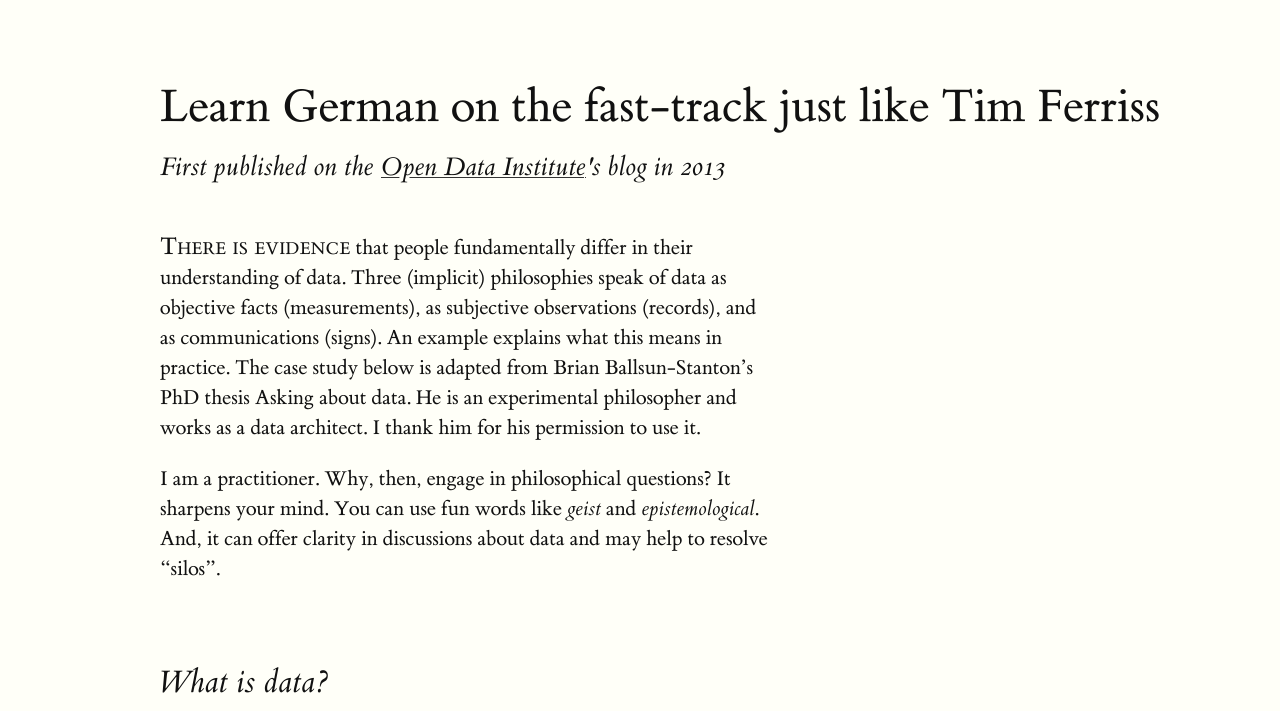
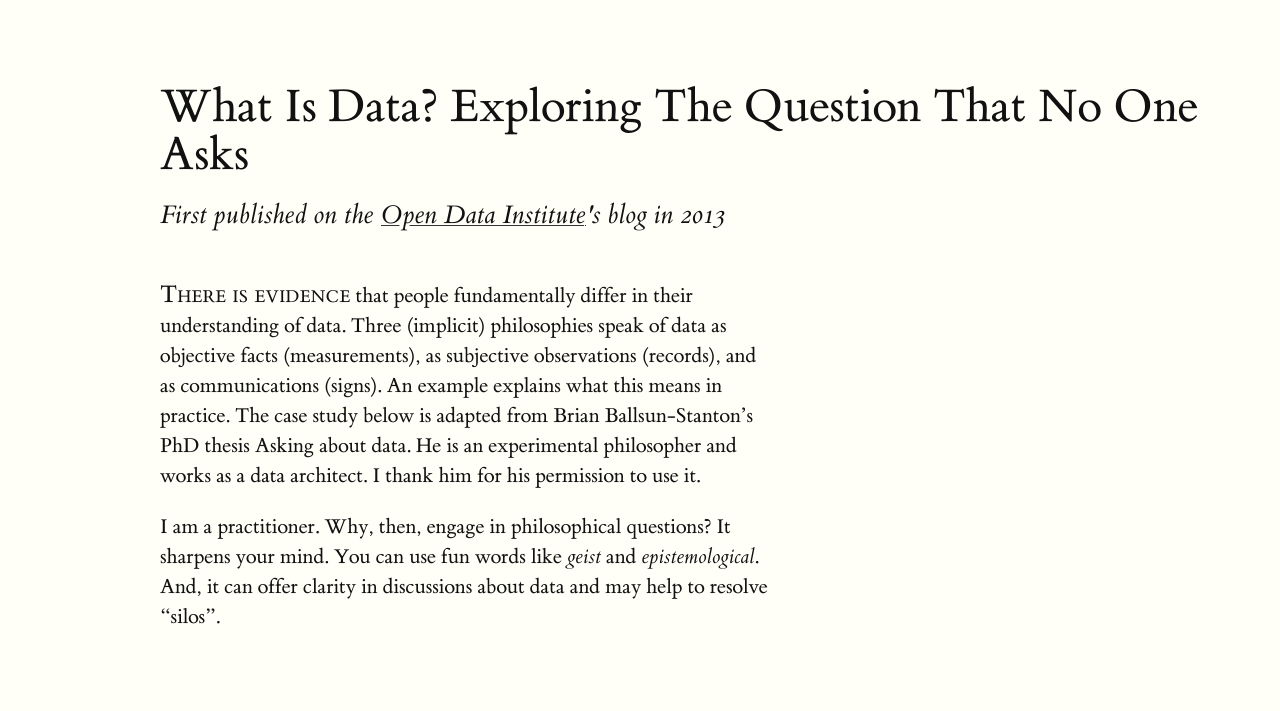
Before and after one commit to statshero/writing-pieces, a plain HTML site: page what-is-data/what-is-data.html in a window 1280 px wide. Shown: the top 711 px of the page. Drawn offline with Linux system fonts and the light colour scheme.

Commit message:
correct title

```diff
--- a/what-is-data/what-is-data.html
+++ b/what-is-data/what-is-data.html
@@ -15,7 +15,7 @@
 </head>
 
   <article>
-    <h1>Learn German on the fast-track just like Tim Ferriss</h1>
+    <h1>What Is Data? Exploring The Question That No One Asks</h1>
       <p class="subtitle">First published on the <a href="http://theodi.org">Open Data Institute</a>'s blog in 2013</p>
 
     <section>
```
